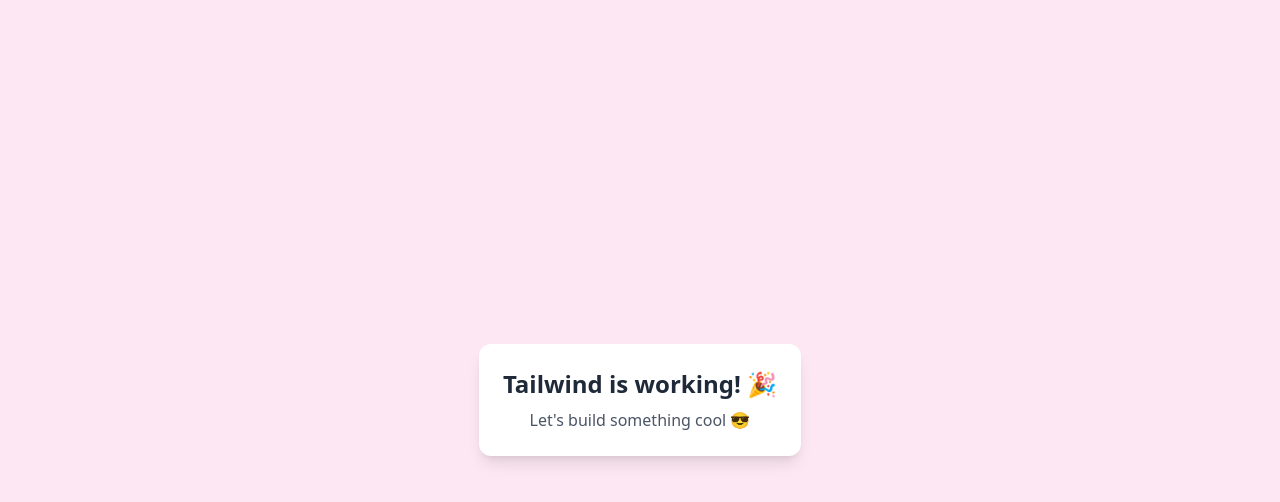
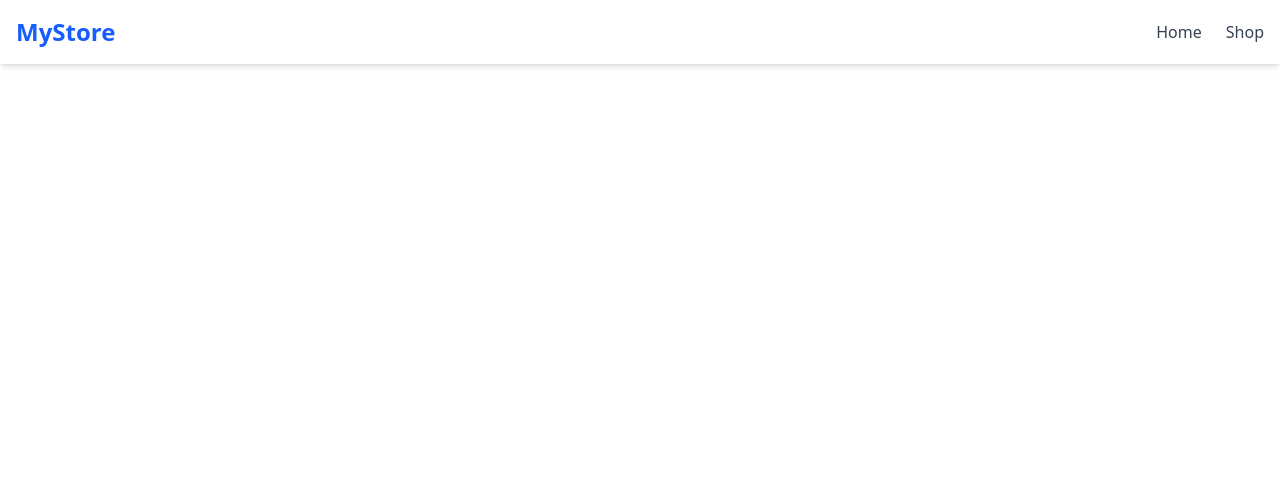
Before and after one commit to disc3110/shopping-cart, a React (Vite) app: page / in a window 1280 px wide. Shown: the top 502 px of the page. Built offline with nearby package versions, Linux system fonts and the light colour scheme.

Commit message:
add navbar layout

```diff
--- a/src/App.jsx
+++ b/src/App.jsx
@@ -1,10 +1,9 @@
+import Navbar from "./components/Navbar";
+
 export default function App() {
   return (
-    <div className="min-h-screen bg-pink-100 flex items-center justify-center">
-      <div className="p-6 bg-white shadow-lg rounded-xl text-center">
-        <h1 className="text-2xl font-bold text-gray-800">Tailwind is working! 🎉</h1>
-        <p className="text-gray-600 mt-2">Let's build something cool 😎</p>
-      </div>
-    </div>
+    <>
+      < Navbar />
+    </>
   );
 }
--- a/src/components/Navbar.jsx
+++ b/src/components/Navbar.jsx
@@ -0,0 +1,32 @@
+import { Link } from 'react-router-dom';
+
+const Navbar = () => {
+  return (
+    <nav className="bg-white shadow-md">
+      <div className="max-w-7xl mx-auto px-4 py-4 flex justify-between items-center">
+        {/* Logo / Brand */}
+        <Link to="/" className="text-2xl font-bold text-blue-600">
+          MyStore
+        </Link>
+
+        {/* Nav Links */}
+        <div className="space-x-6">
+          <Link
+            to="/"
+            className="text-gray-700 hover:text-blue-600 font-medium transition"
+          >
+            Home
+          </Link>
+          <Link
+            to="/shop"
+            className="text-gray-700 hover:text-blue-600 font-medium transition"
+          >
+            Shop
+          </Link>
+        </div>
+      </div>
+    </nav>
+  );
+};
+
+export default Navbar;
--- a/src/main.jsx
+++ b/src/main.jsx
@@ -1,7 +1,7 @@
 import { StrictMode } from 'react'
 import { createRoot } from 'react-dom/client'
 import { createBrowserRouter, RouterProvider } from 'react-router-dom'
-import routes from './routes'
+import routes from './routes/AppRoutes'
 
 const router = createBrowserRouter(routes)
 
```
Also changed, not shown: src/routes.jsx (deleted, +0 -10 lines), src/routes/AppRoutes.jsx (+10 -0 lines).
